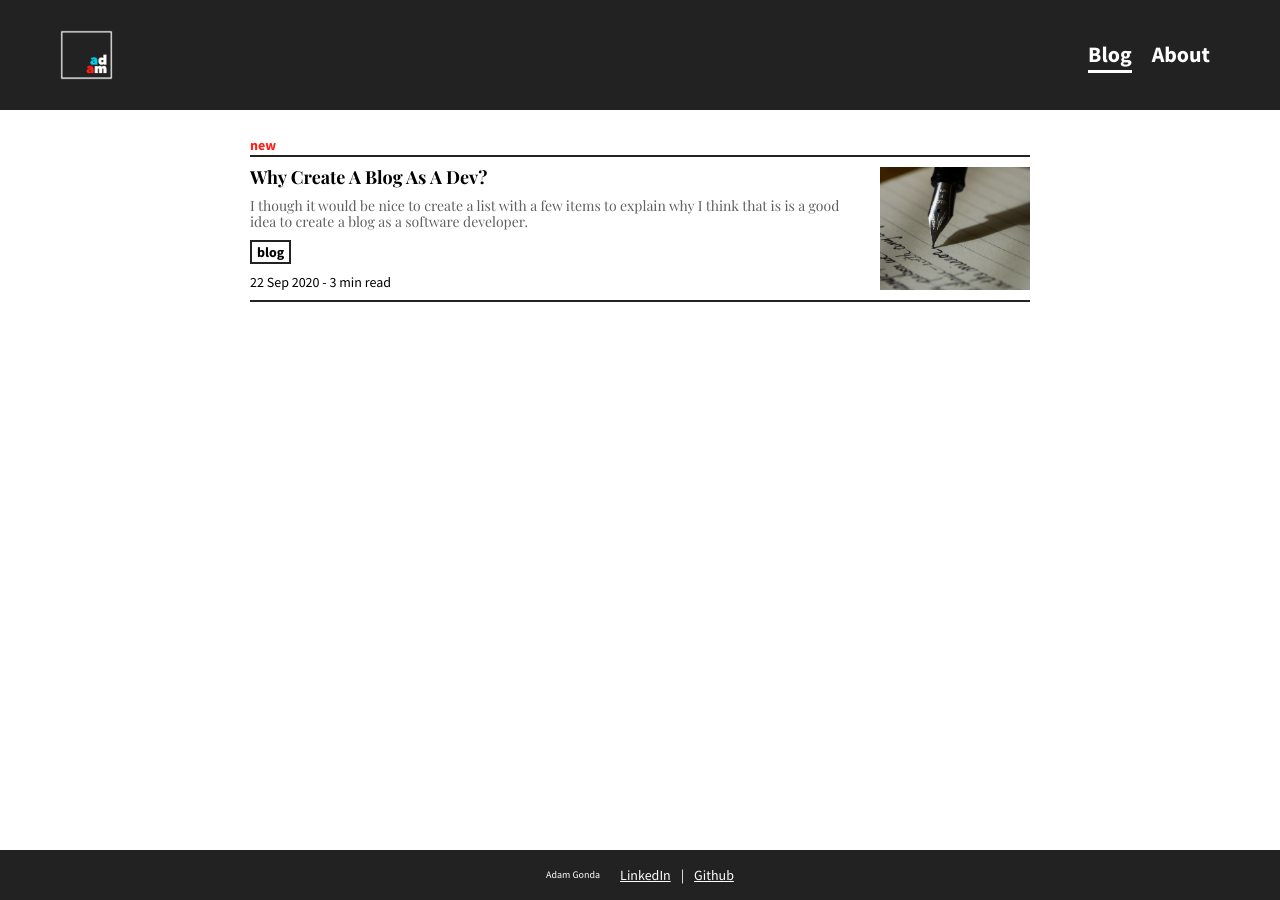
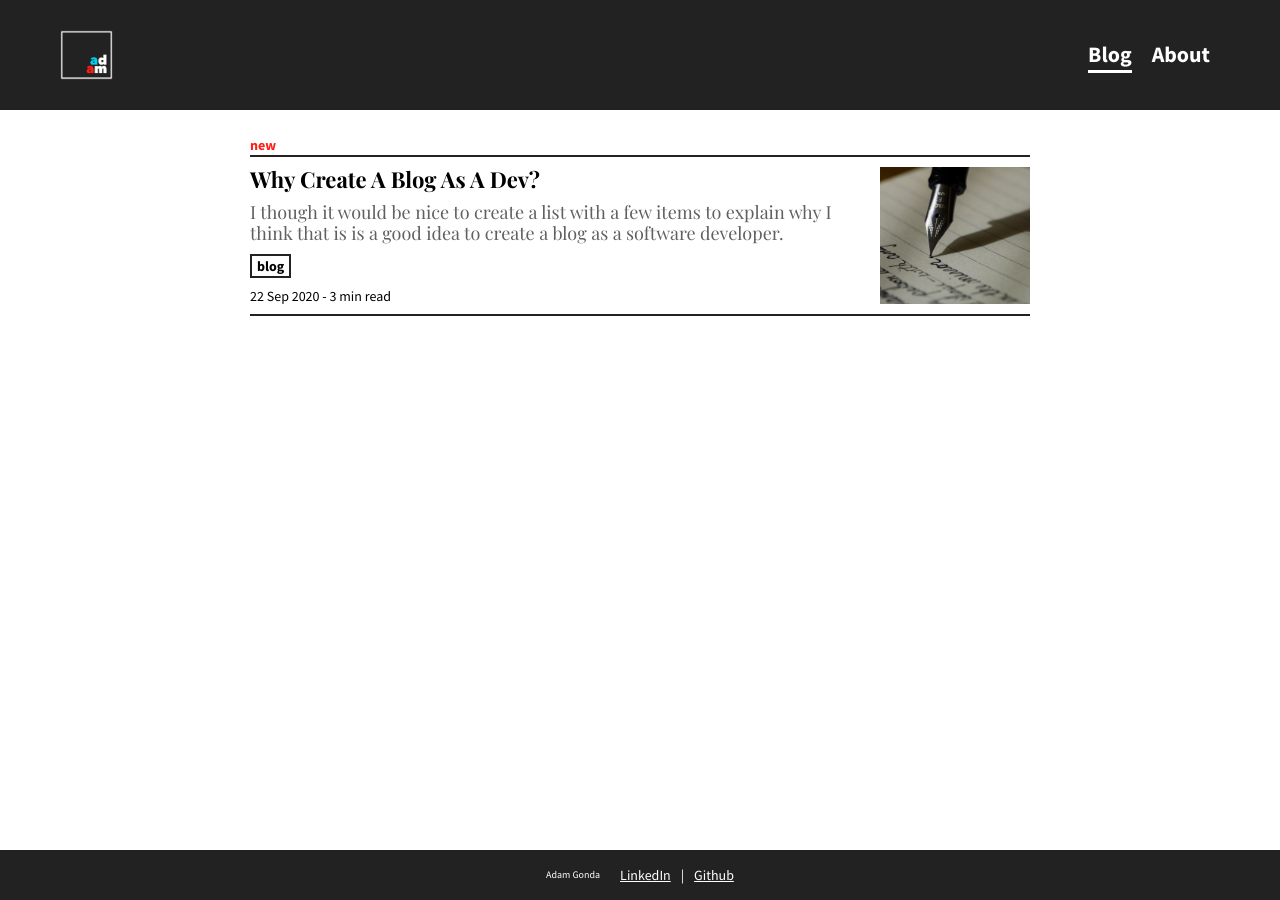
Before and after one commit to AdamGonda/adamgonda.com, a Jekyll site: the page built from index.html, in a window 1280 px wide. Built offline with Jekyll 4.4.1, drawn with Linux system fonts in a browser that asks for light colours.

Commit message:
update post-list-item font size

```diff
--- a/assets/css/main.css
+++ b/assets/css/main.css
@@ -96,12 +96,12 @@ footer a {
 }
 .post-list-item a section h1 {
   font-weight: bold;
-  font-size: 18px;
+  font-size: 22px;
   margin-bottom: 10px;
   font-family: "Playfair Display", serif;
 }
 .post-list-item a section p {
-  font-size: 14px;
+  font-size: 18px;
   font-family: "Playfair Display", serif;
   color: #606060;
 }
--- a/assets/sass/post-list-item.sass
+++ b/assets/sass/post-list-item.sass
@@ -17,12 +17,12 @@
 
       h1
         font-weight: bold
-        font-size: $fontSizes-m
+        font-size: $fontSizes-l
         margin-bottom: $spacing-xs
         font-family: 'Playfair Display', serif
 
       p
-        font-size: $fontSizes-s
+        font-size: $fontSizes-m
         font-family: 'Playfair Display', serif
         color: $colors-grey
 
```
Also changed, not shown: 1 other file.
